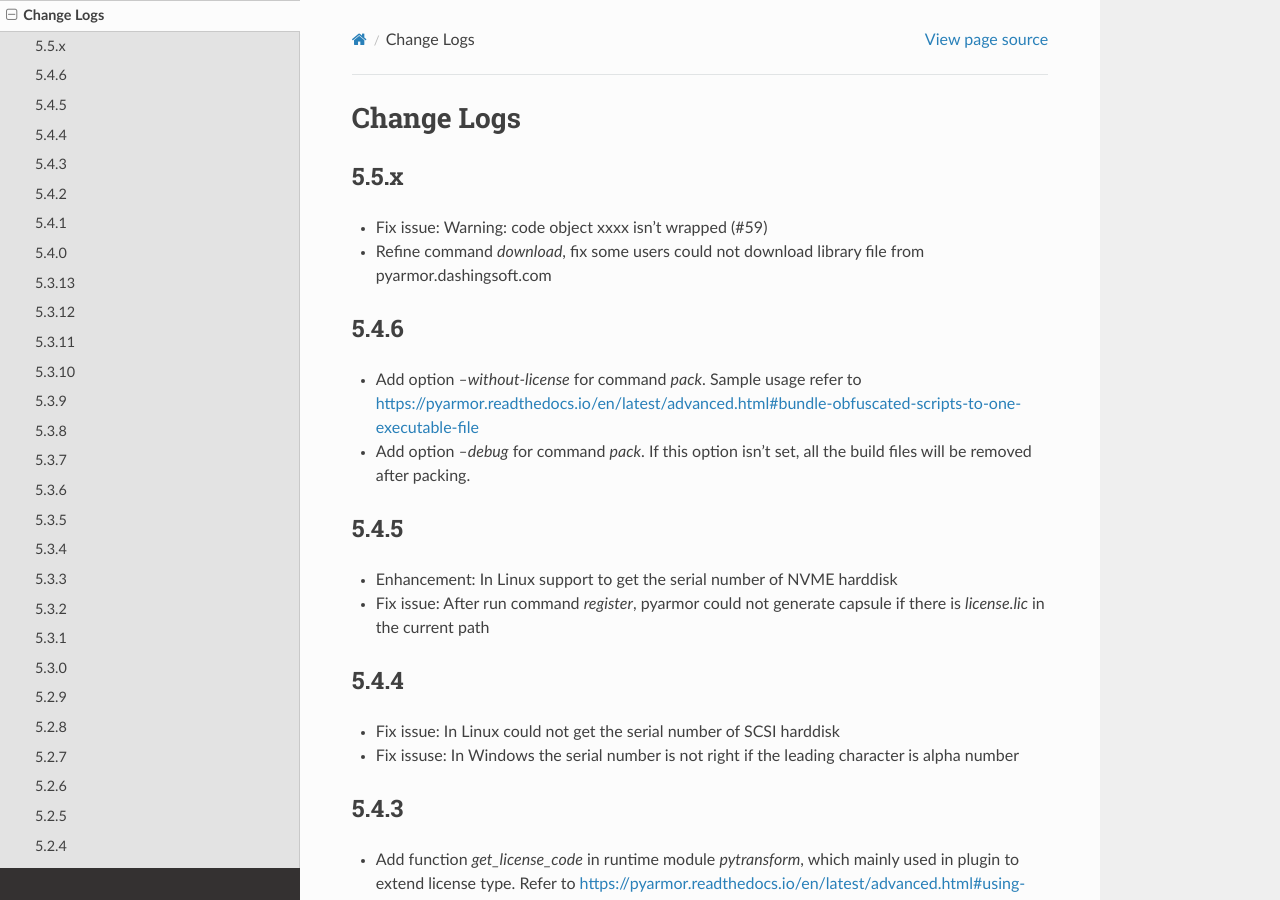
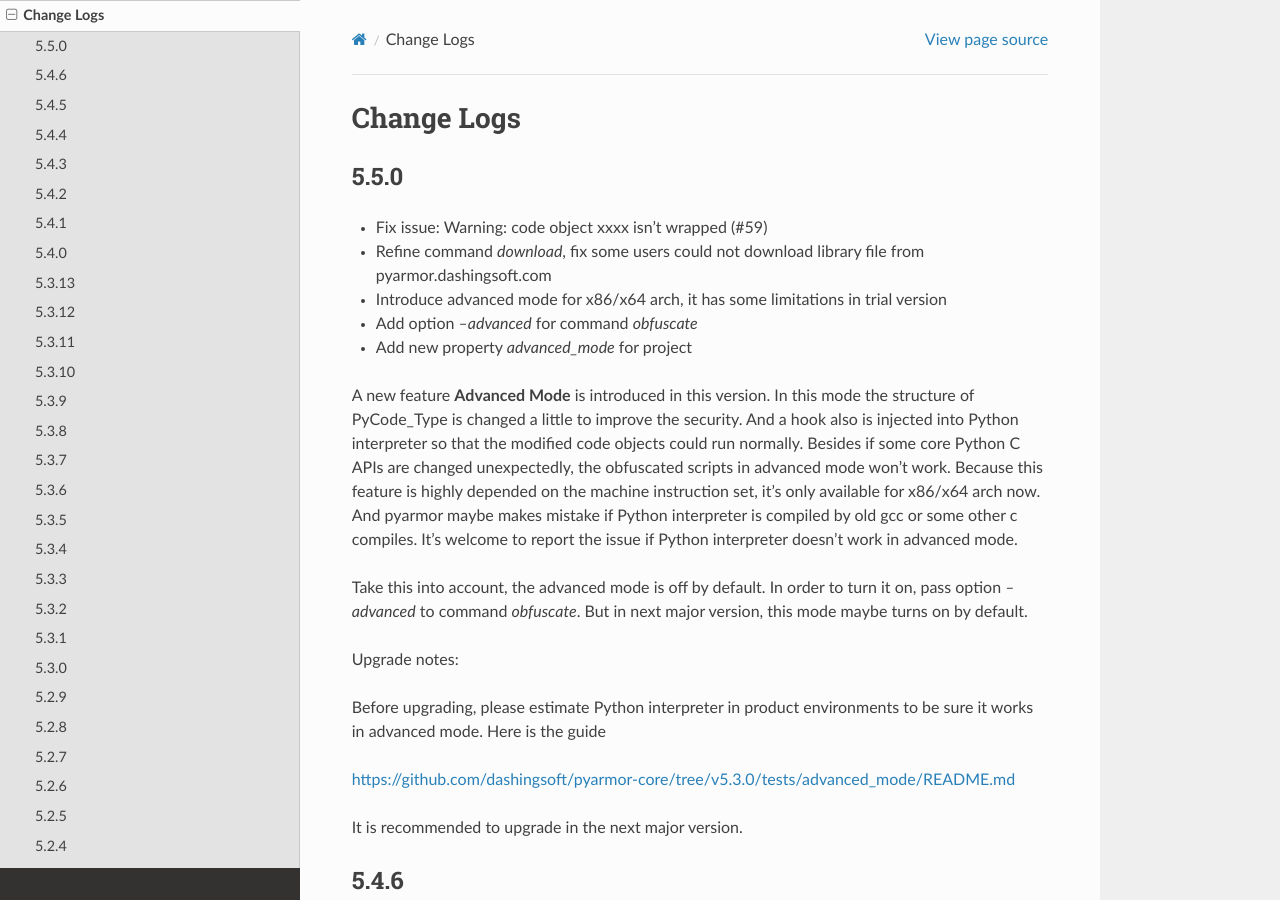
Before and after one commit to dashingsoft/pyarmor, a Sphinx documentation site: the page built from docs/change-logs.rst, in a window 1280 px wide and 900 px high. Built offline with Sphinx 7.4.7 and the Read the Docs theme 2.0.0, drawn with Linux system fonts in a browser that asks for light colours.

Commit message:
Add change logs

```diff
--- a/docs/change-logs.rst
+++ b/docs/change-logs.rst
@@ -3,10 +3,36 @@
 Change Logs
 ===========
 
-5.5.x
+5.5.0
 -----
 * Fix issue: Warning: code object xxxx isn't wrapped (#59)
 * Refine command `download`, fix some users could not download library file from pyarmor.dashingsoft.com
+* Introduce advanced mode for x86/x64 arch, it has some limitations in trial version
+* Add option `--advanced` for command `obfuscate`
+* Add new property `advanced_mode` for project
+
+A new feature **Advanced Mode** is introduced in this version. In this mode the
+structure of PyCode_Type is changed a little to improve the security. And a hook
+also is injected into Python interpreter so that the modified code objects could
+run normally. Besides if some core Python C APIs are changed unexpectedly, the
+obfuscated scripts in advanced mode won't work. Because this feature is highly
+depended on the machine instruction set, it's only available for x86/x64 arch
+now. And pyarmor maybe makes mistake if Python interpreter is compiled by old
+gcc or some other c compiles. It's welcome to report the issue if Python
+interpreter doesn't work in advanced mode.
+
+Take this into account, the advanced mode is off by default. In order to turn it
+on, pass option `--advanced` to command `obfuscate`. But in next major version,
+this mode maybe turns on by default.
+
+Upgrade notes:
+
+Before upgrading, please estimate Python interpreter in product environments to
+be sure it works in advanced mode. Here is the guide
+
+https://github.com/dashingsoft/pyarmor-core/tree/v5.3.0/tests/advanced_mode/README.md
+
+It is recommended to upgrade in the next major version.
 
 5.4.6
 -----
--- a/docs/conf.py
+++ b/docs/conf.py
@@ -57,9 +57,9 @@
 # built documents.
 #
 # The short X.Y version.
-version = '5.4'
+version = '5.5'
 # The full version, including alpha/beta/rc tags.
-release = '5.4.3'
+release = '5.5.0'
 
 # The language for content autogenerated by Sphinx. Refer to documentation
 # for a list of supported languages.
```
